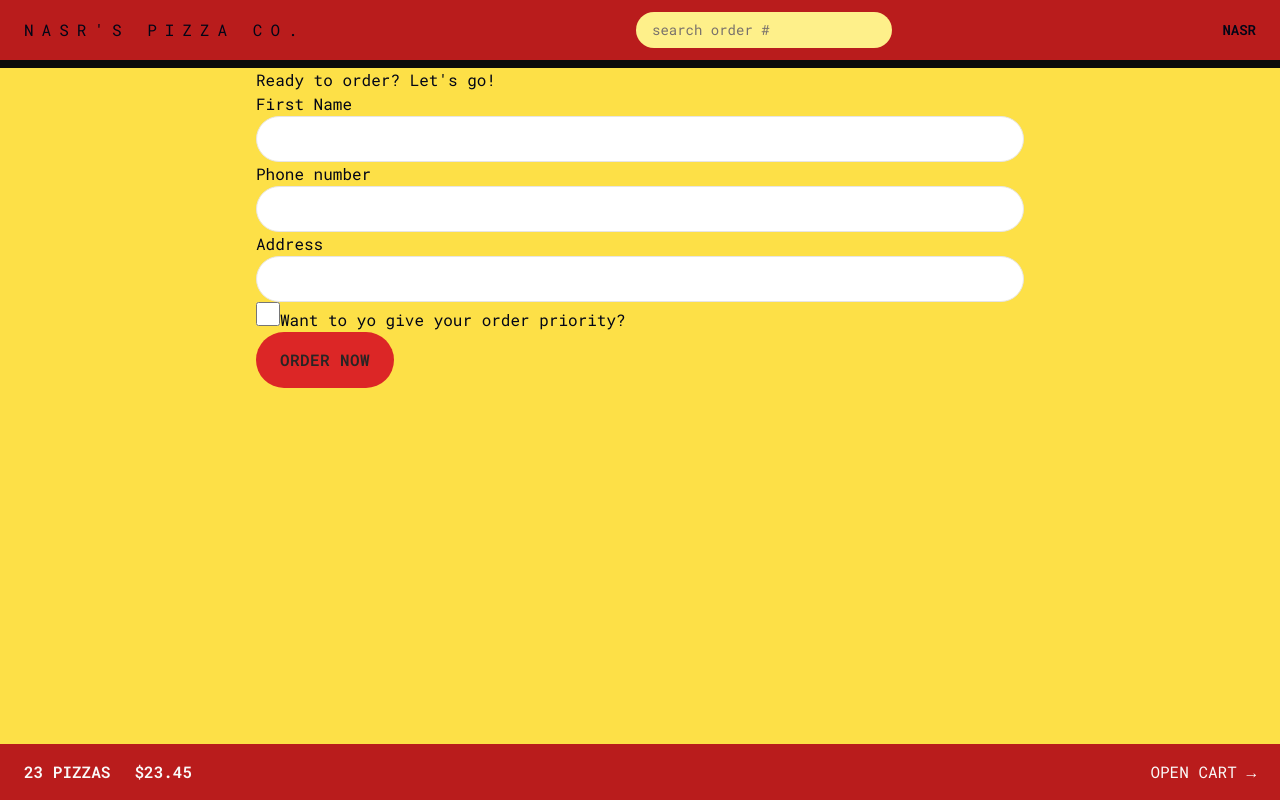
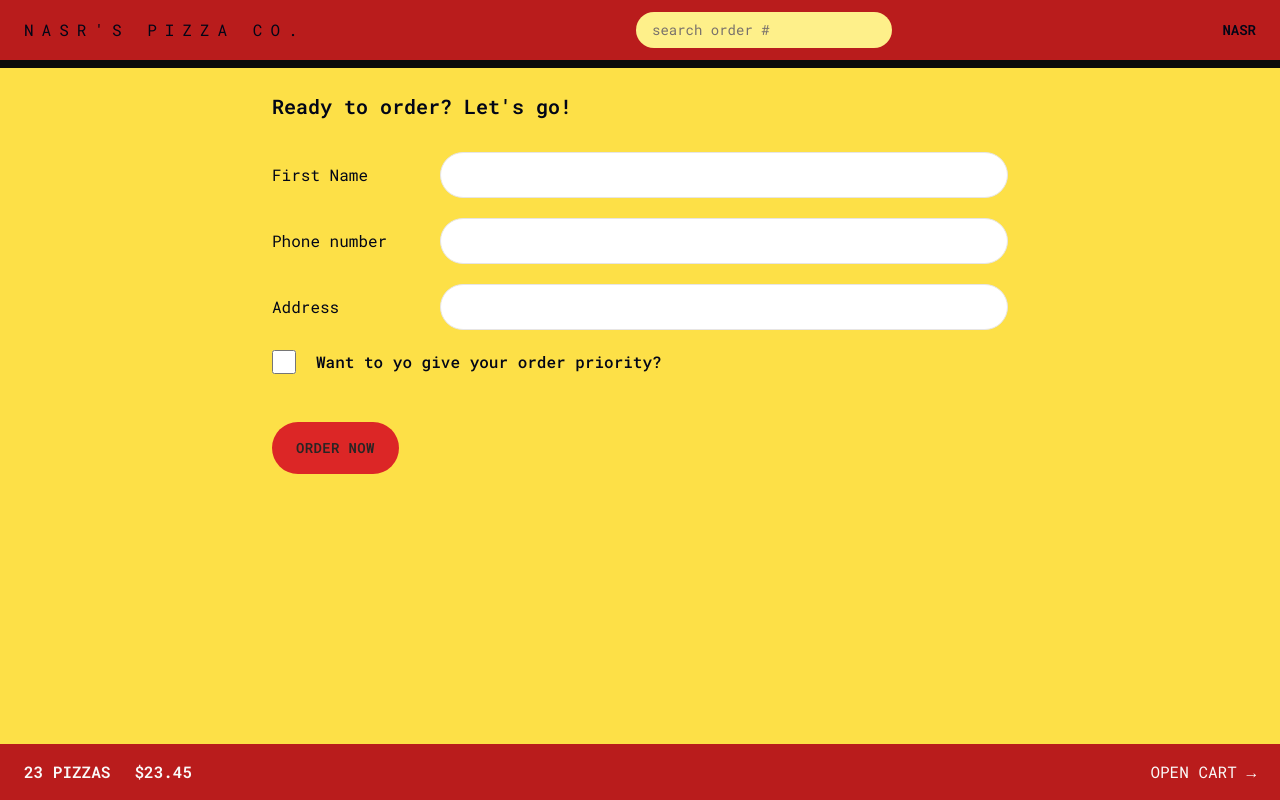
Before and after one commit to hansolo-N/fast-Pizza, a React (Vite) app: page /order/new in a window 1280 px wide. Built offline with nearby package versions, Linux system fonts and the light colour scheme.

Commit message:
styling create order component: adjusted input boxes, font and spacing of elements and lastly changed favicon

```diff
--- a/src/features/order/CreateOrder.jsx
+++ b/src/features/order/CreateOrder.jsx
@@ -44,32 +44,32 @@
   const cart = fakeCart;
 
   return (
-    <div>
-      <h2>Ready to order? Let's go!</h2>
+    <div className="py-6 px-4">
+      <h2 className="text-xl font-semibold mb-8">Ready to order? Let's go!</h2>
       {/* Form method="POST" action="" */}
       <Form method="POST" action="">
-        <div>
-          <label>First Name</label>
-          <input className="input" type="text" name="customer" required />
+
+        <div className="mb-5 flex gap-2 flex-col sm:flex-row sm:items-center">
+          <label className="sm:basis-40 ">First Name</label>
+          <input className="input grow" type="text" name="customer" required />
         </div>
 
-        <div>
-          <label>Phone number</label>
-
-          <div>
-            <input className="input" type="tel" name="phone" required />
-          </div>
-          {formErrors?.phone && <p>{formErrors.phone}</p>}
-        </div>
-
-        <div>
-          <label>Address</label>
-          <div>
-            <input  type="text" name="address" required  className="input"/>
+        <div className="mb-5 flex gap-2 flex-col sm:flex-row sm:items-center">
+          <label className="sm:basis-40">Phone number</label>
+          <div className="grow">
+            <input className="input w-full" type="tel" name="phone" required />
+          {formErrors?.phone && <p className="text-xs mt-2 text-red-700 bg-red-100 p-2 rounded-md">{formErrors.phone}</p>}
           </div>
         </div>
 
-        <div>
+        <div className="mb-5 flex gap-2 flex-col sm:flex-row sm:items-center">
+          <label className="sm:basis-40">Address</label>
+          <div className="grow">
+            <input class type="text" name="address" required  className="input w-full"/>
+          </div>
+        </div>
+
+        <div className="mb-12 flex gap-5 items-center">
           <input
             type="checkbox"
             name="priority"
@@ -78,7 +78,7 @@
             // value={withPriority}
             // onChange={(e) => setWithPriority(e.target.checked)}
           />
-          <label htmlFor="priority">Want to yo give your order priority?</label>
+          <label className="font-medium" htmlFor="priority">Want to yo give your order priority?</label>
         </div>
 
         <div>
--- a/src/features/ui/Button.jsx
+++ b/src/features/ui/Button.jsx
@@ -4,13 +4,13 @@
 function Button({children,disabled,to,type}) {
 
 
-  const base = "bg-red-600 uppercase font-semibold text-stone-800 inline-block tracking-wide rounded-full hover:bg-red-400 transition-colors duration-300 focus:outline-none focus:ring focus:ring-red-600 focus:bg-red-600 focus:ring-offset-2 disabled:cursor-not-allowed"
+  const base = "bg-red-600 text-sm uppercase font-semibold text-stone-800 inline-block tracking-wide rounded-full hover:bg-red-400 transition-colors duration-300 focus:outline-none focus:ring focus:ring-red-600 focus:bg-red-600 focus:ring-offset-2 disabled:cursor-not-allowed"
 
 
   const styles = {
 
     primary : base + ' px-4 py-3 md:px-6 md:py-4',
-    secondary: "border-2 border-stone-300 uppercase font-semibold text-stone-800 inline-block tracking-wide rounded-full hover:text-stone-800 hover:bg-stone-300 transition-colors duration-300 focus:outline-none focus:ring focus:ring-stone-200 focus:bg-stone-600 focus:ring-offset-2 disabled:cursor-not-allowed px-4 py-2.5 md:px-6 md:py-3.5",
+    secondary: "border-2 border-stone-300 text-sm uppercase font-semibold text-stone-800 inline-block tracking-wide rounded-full hover:text-stone-800 hover:bg-stone-300 transition-colors duration-300 focus:outline-none focus:ring focus:ring-stone-200 focus:bg-stone-600 focus:ring-offset-2 disabled:cursor-not-allowed px-4 py-2.5 md:px-6 md:py-3.5",
     small: base + ' px-4 py-2 md:px-5 md:py-2.5'
   }
 
--- a/src/index.css
+++ b/src/index.css
@@ -7,7 +7,7 @@
   .input{
     @apply rounded-full border border-stone-200 px-4 py-2 text-sm transition-all duration-300
     placeholder:text-stone-400 focus:outline-none focus:ring focus:ring-red-600
-    w-full md:px-6 md:py-3
+     md:px-6 md:py-3
   }
 
   /* https://dev.to/afif/i-made-100-css-loaders-for-your-next-project-4eje */
```
Also changed, not shown: index.html (+1 -1 lines).
